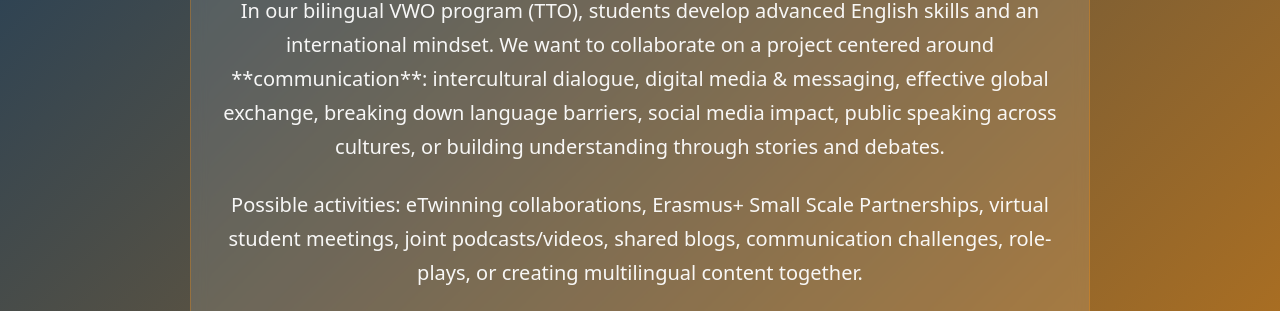
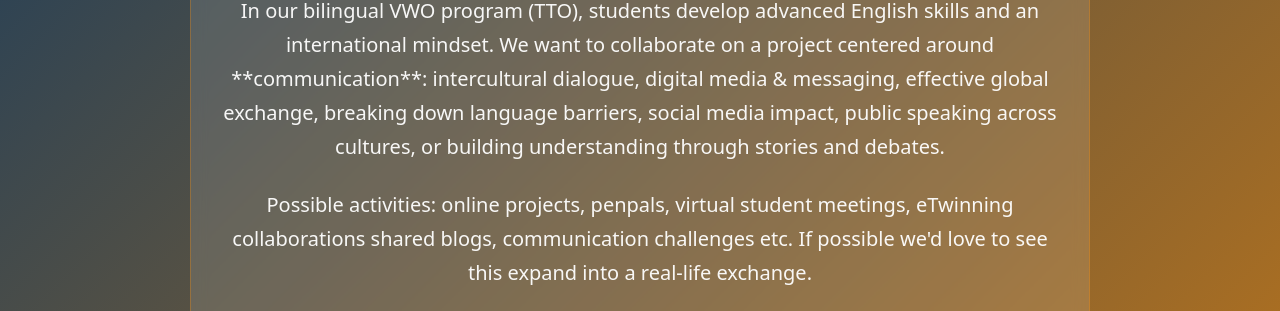
Before and after one commit to Gizmoooooooooo/Wanted, a website: page index.html in a window 1280 px wide. Shown: the part 630-941 px from the top of the page. Drawn offline with Linux system fonts and the light colour scheme.

Commit message:
index.html

```diff
--- a/index.html
+++ b/index.html
@@ -152,10 +152,10 @@
             and debates.
           </p>
           <p>
-            Possible activities: eTwinning collaborations, Erasmus+ Small Scale
-            Partnerships, virtual student meetings, joint podcasts/videos,
-            shared blogs, communication challenges, role-plays, or creating
-            multilingual content together.
+           Possible activities: online projects, penpals, virtual student meetings,
+            eTwinning collaborations shared blogs, communication challenges etc.
+            If possible we'd love to see this expand into a real-life exchange.
+
           </p>
           <p>
             Are you a secondary school (high school) interested in improving
```
